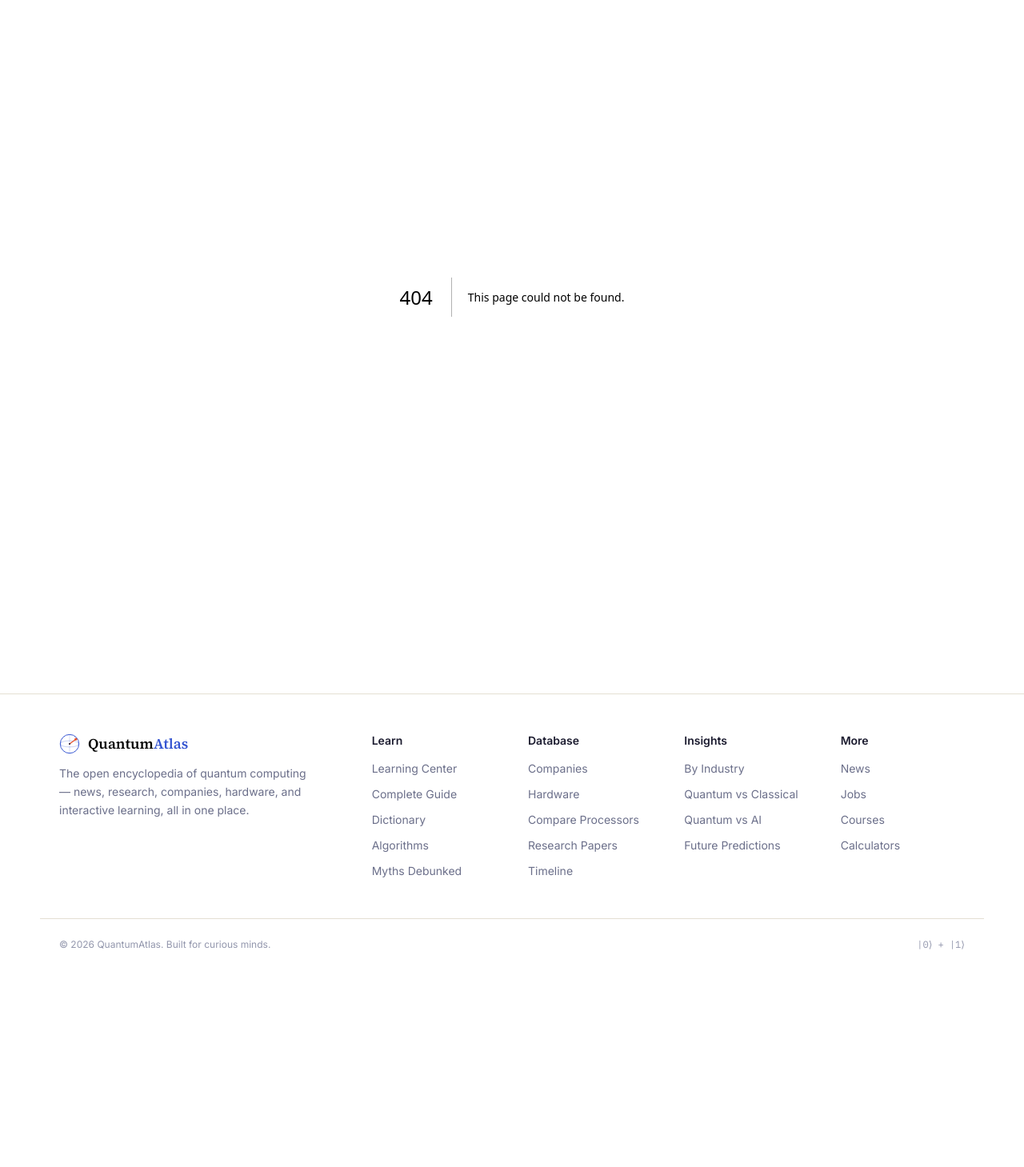
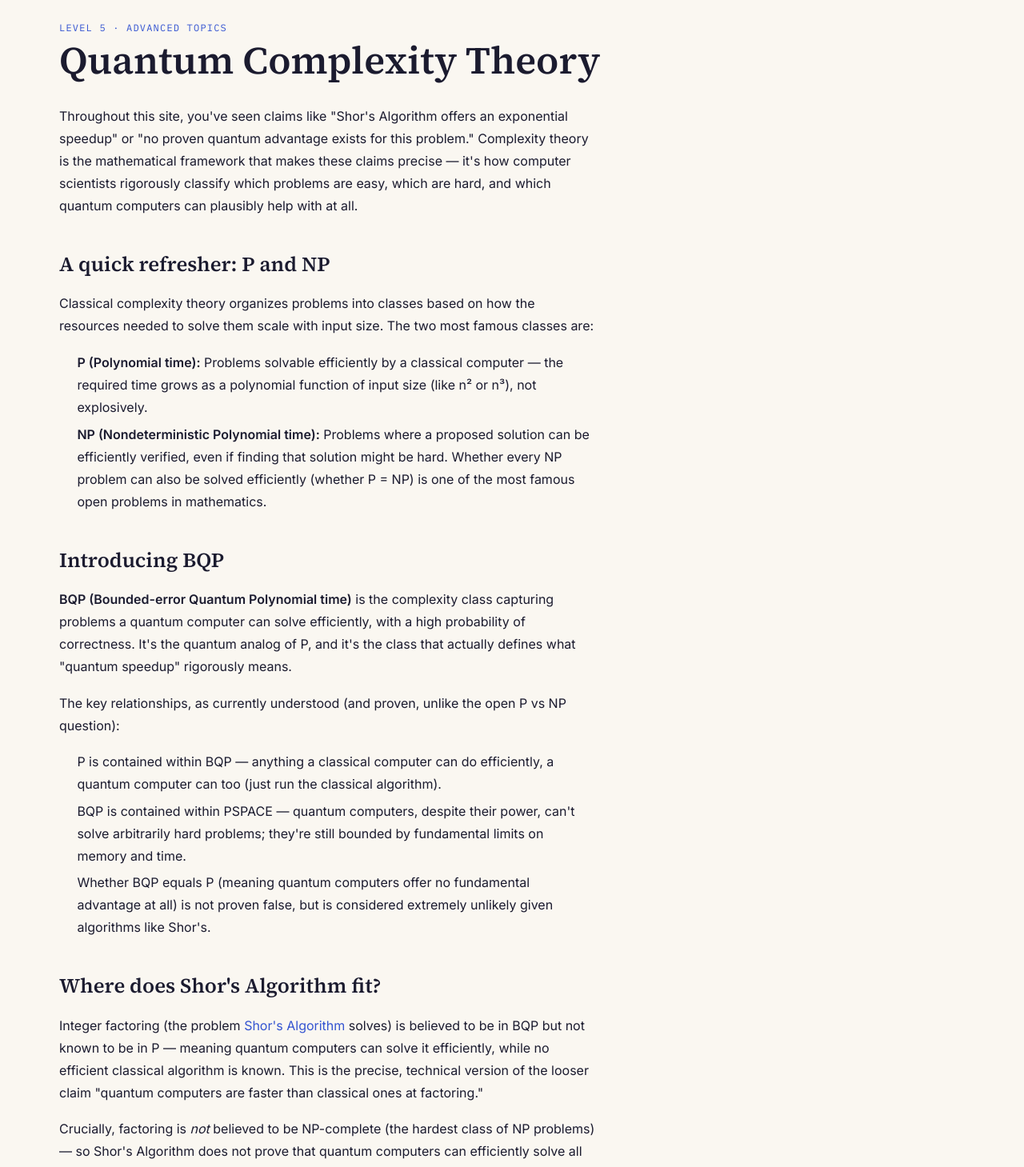
Before and after one commit to goalandpriority-ui/quantum-atlas, a Next.js app: page /learn/quantum-complexity-theory in a window 1280 px wide. Before the commit this address had no page. Shown: the part 100-1559 px from the top of the page at 80% size. Before the commit the page ends 1313 px from the top, so only its background shows below. Built offline with nearby package versions, Linux system fonts and the light colour scheme.

Commit message:
Add Quantum Complexity Theory page with content

```diff
--- /dev/null
+++ b/app/learn/quantum-complexity-theory/page.tsx
@@ -0,0 +1,188 @@
+import Link from "next/link";
+
+export const metadata = {
+  title: "Quantum Complexity Theory Explained | QuantumAtlas",
+  description:
+    "What BQP means, how it relates to classical complexity classes like P and NP, and why complexity theory sets the real boundaries on what quantum computers can and can't do.",
+};
+
+export default function QuantumComplexityTheoryPage() {
+  return (
+    <article className="max-w-content mx-auto px-6 py-14">
+      <p className="font-mono text-xs uppercase tracking-widest text-quantum mb-2">
+        Level 5 · Advanced Topics
+      </p>
+      <h1 className="font-serif text-4xl md:text-5xl font-semibold text-ink mb-8">
+        Quantum Complexity Theory
+      </h1>
+
+      <div className="prose-quantum max-w-2xl">
+        <p>
+          Throughout this site, you've seen claims like "Shor's Algorithm
+          offers an exponential speedup" or "no proven quantum advantage
+          exists for this problem." Complexity theory is the mathematical
+          framework that makes these claims precise — it's how computer
+          scientists rigorously classify which problems are easy, which are
+          hard, and which quantum computers can plausibly help with at all.
+        </p>
+
+        <h2>A quick refresher: P and NP</h2>
+        <p>
+          Classical complexity theory organizes problems into classes based
+          on how the resources needed to solve them scale with input size.
+          The two most famous classes are:
+        </p>
+        <ul>
+          <li>
+            <strong>P (Polynomial time):</strong> Problems solvable
+            efficiently by a classical computer — the required time grows
+            as a polynomial function of input size (like n² or n³), not
+            explosively.
+          </li>
+          <li>
+            <strong>NP (Nondeterministic Polynomial time):</strong> Problems
+            where a proposed solution can be efficiently verified, even if
+            finding that solution might be hard. Whether every NP problem
+            can also be solved efficiently (whether P = NP) is one of the
+            most famous open problems in mathematics.
+          </li>
+        </ul>
+
+        <h2>Introducing BQP</h2>
+        <p>
+          <strong>BQP (Bounded-error Quantum Polynomial time)</strong> is
+          the complexity class capturing problems a quantum computer can
+          solve efficiently, with a high probability of correctness. It's
+          the quantum analog of P, and it's the class that actually defines
+          what "quantum speedup" rigorously means.
+        </p>
+        <p>
+          The key relationships, as currently understood (and proven,
+          unlike the open P vs NP question):
+        </p>
+        <ul>
+          <li>P is contained within BQP — anything a classical computer can
+            do efficiently, a quantum computer can too (just run the
+            classical algorithm).</li>
+          <li>BQP is contained within PSPACE — quantum computers, despite
+            their power, can't solve arbitrarily hard problems; they're
+            still bounded by fundamental limits on memory and time.</li>
+          <li>Whether BQP equals P (meaning quantum computers offer no
+            fundamental advantage at all) is not proven false, but is
+            considered extremely unlikely given algorithms like Shor's.</li>
+        </ul>
+
+        <h2>Where does Shor's Algorithm fit?</h2>
+        <p>
+          Integer factoring (the problem{" "}
+          <Link href="/algorithms/shors-algorithm" className="text-quantum hover:underline">
+            Shor's Algorithm
+          </Link>{" "}
+          solves) is believed to be in BQP but not known to be in P — meaning
+          quantum computers can solve it efficiently, while no efficient
+          classical algorithm is known. This is the precise, technical
+          version of the looser claim "quantum computers are faster than
+          classical ones at factoring."
+        </p>
+        <p>
+          Crucially, factoring is <em>not</em> believed to be NP-complete
+          (the hardest class of NP problems) — so Shor's Algorithm does not
+          prove that quantum computers can efficiently solve all NP
+          problems, including notoriously hard ones like the traveling
+          salesman problem. This is one of the most important and
+          frequently misunderstood points in popular discussion of quantum
+          computing.
+        </p>
+
+        <h2>Why complexity theory predicts no "quantum magic bullet"</h2>
+        <p>
+          A common misconception, also addressed in our{" "}
+          <Link href="/myths" className="text-quantum hover:underline">
+            Myths page
+          </Link>
+          , is that quantum computers can "solve any hard problem
+          instantly." Complexity theory explains precisely why this is
+          false: BQP is believed to be a relatively narrow class, offering
+          speedups for problems with specific mathematical structure (like
+          periodicity, which Shor's Algorithm exploits) — not a general
+          tool for defeating computational hardness wherever it appears.
+        </p>
+        <p>
+          This is also why algorithms like{" "}
+          <Link href="/algorithms/grovers-algorithm" className="text-quantum hover:underline">
+            Grover's Algorithm
+          </Link>{" "}
+          only offer a quadratic speedup for unstructured search, rather
+          than an exponential one — complexity theory proves this quadratic
+          bound is actually optimal for the general unstructured search
+          problem, not just a current limitation of our algorithms.
+        </p>
+
+        <h2>NP-hard problems and quantum optimization</h2>
+        <p>
+          Many real-world optimization problems discussed throughout this
+          site's{" "}
+          <Link href="/industries/logistics" className="text-quantum hover:underline">
+            Industries
+          </Link>{" "}
+          coverage — like the traveling salesman problem — are NP-hard.
+          Complexity theory strongly suggests that even quantum computers
+          won't solve these problems in polynomial time for the general
+          case (since this would imply NP is contained in BQP, a much
+          stronger and more surprising claim than anything proven so far).
+        </p>
+        <p>
+          This is precisely why algorithms like{" "}
+          <Link href="/algorithms/qaoa" className="text-quantum hover:underline">
+            QAOA
+          </Link>{" "}
+          aim for good <em>approximate</em> solutions rather than provably
+          optimal ones — the complexity-theoretic ceiling on these problems
+          applies to quantum computers too, not just classical ones.
+        </p>
+
+        <h2>Why this matters for evaluating quantum computing claims</h2>
+        <p>
+          Complexity theory gives a rigorous way to separate well-grounded
+          claims from hype. A trustworthy quantum computing claim should
+          point to a specific problem with known complexity-theoretic
+          status, and a specific quantum algorithm with a proven (not just
+          hoped-for) performance guarantee. Claims that quantum computers
+          will soon solve "all hard problems" or provide unlimited speedup
+          for arbitrary tasks are, almost without exception, inconsistent
+          with what complexity theory tells us is even possible.
+        </p>
+
+        <h2>Frequently Asked Questions</h2>
+        <h3>Has anyone proven that quantum computers are more powerful than classical ones?</h3>
+        <p>
+          Not in an absolute mathematical sense — proving BQP ≠ P would
+          resolve a major open problem, similar in difficulty to P vs NP.
+          What we have instead are specific algorithms like Shor's that
+          offer provable speedups for specific problems, under the
+          (extremely well-supported but not absolutely proven) assumption
+          that no equally fast classical algorithm exists for those same
+          problems.
+        </p>
+        <h3>Does this mean quantum computing claims could all be wrong?</h3>
+        <p>
+          No — the speedups for problems like factoring and unstructured
+          search are about as well-established as anything in theoretical
+          computer science, even without an absolute proof of BQP ≠ P. The
+          uncertainty here is similar in spirit to other deep open problems
+          in mathematics, not a sign that the field's foundations are shaky.
+        </p>
+      </div>
+
+      <div className="mt-12 rounded-2xl bg-quantum-50 border border-quantum-100 p-8 max-w-2xl">
+        <p className="font-mono text-xs uppercase tracking-widest text-quantum mb-2">Continue learning</p>
+        <h2 className="font-serif text-xl font-semibold text-ink mb-4">Related topics</h2>
+        <div className="flex flex-col gap-2 text-sm">
+          <Link href="/algorithms" className="text-quantum hover:underline">→ Algorithms Database — see proven speedup types</Link>
+          <Link href="/learn/density-matrices-mixed-states" className="text-quantum hover:underline">→ Density Matrices & Mixed States</Link>
+          <Link href="/myths" className="text-quantum hover:underline">→ Myths Debunked</Link>
+        </div>
+      </div>
+    </article>
+  );
+}
```
